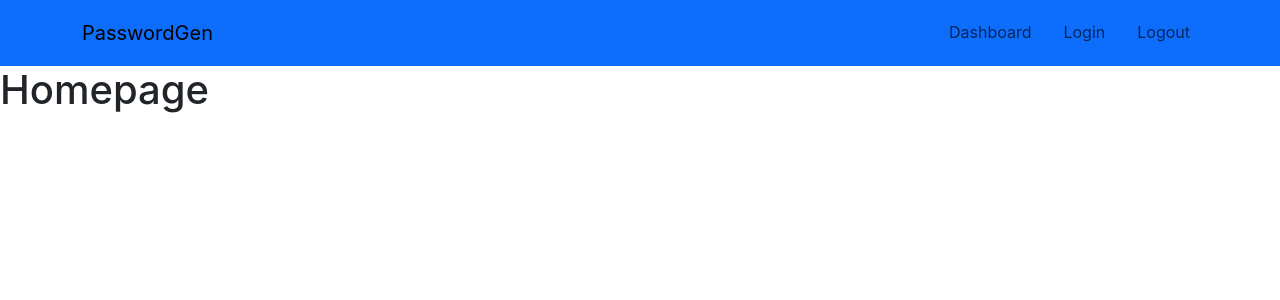
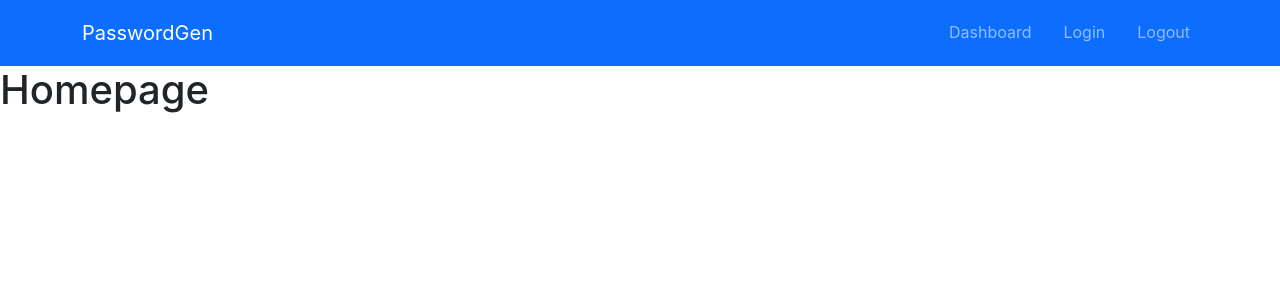
Before and after one commit to arfeloreed/passwordGen-web, a React (Create React App) app in the folder client/: page / in a window 1280 px wide. Shown: the top 300 px of the page. Built offline with nearby package versions, Linux system fonts and the light colour scheme.

Commit message:
added dark theme for navbar

```diff
--- a/client/src/components/Navbar.jsx
+++ b/client/src/components/Navbar.jsx
@@ -2,7 +2,7 @@ import React from "react";
 
 function Navbar() {
   return (
-    <nav className="navbar navbar-expand-lg text-bg-primary">
+    <nav className="navbar navbar-expand-lg text-bg-primary" data-bs-theme="dark">
       <div className="container my-1">
         <a href="/" className="navbar-brand">
           PasswordGen
@@ -39,12 +39,12 @@ function Navbar() {
                 </a>
               </li>
               <li className="nav-item">
-                <a href="" className="nav-link">
+                <a href="/" className="nav-link">
                   Login
                 </a>
               </li>
               <li className="nav-item">
-                <a href="" className="nav-link">
+                <a href="/" className="nav-link">
                   Logout
                 </a>
               </li>
```
